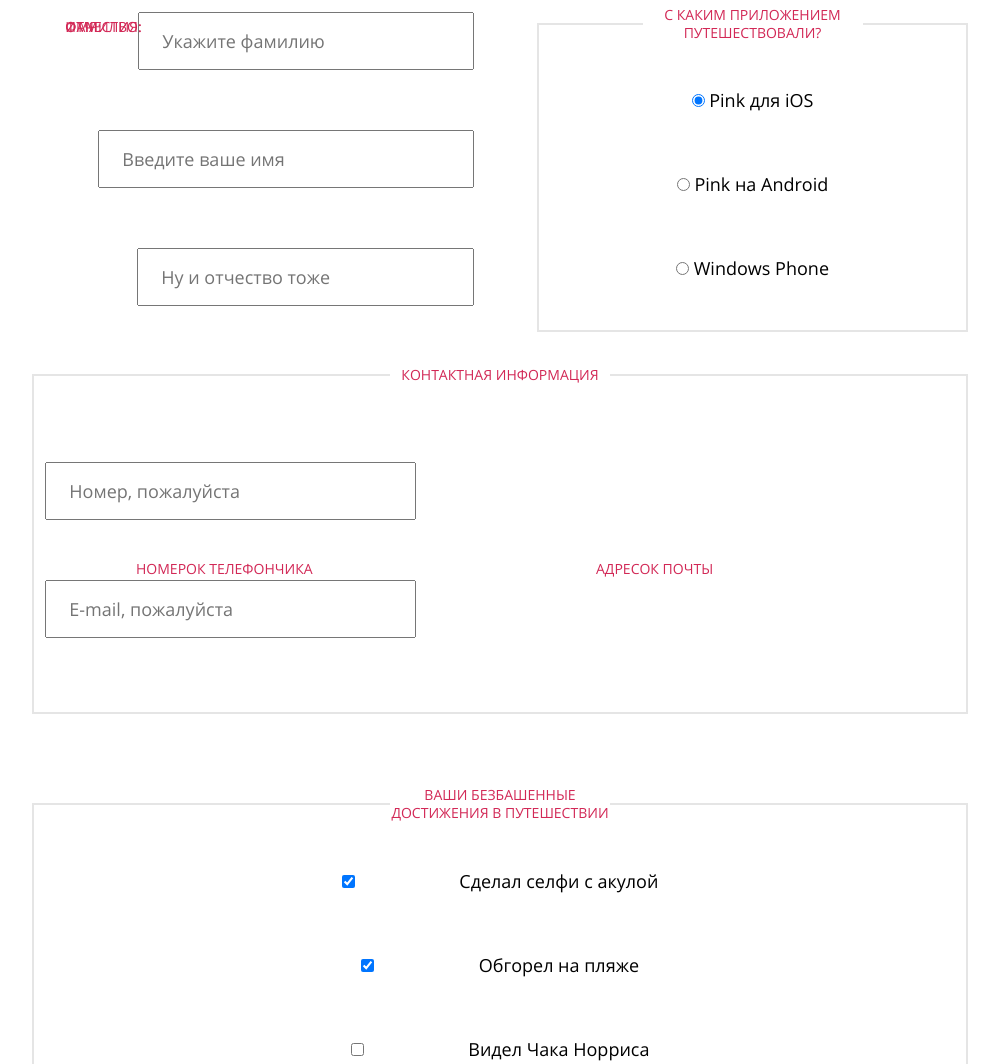
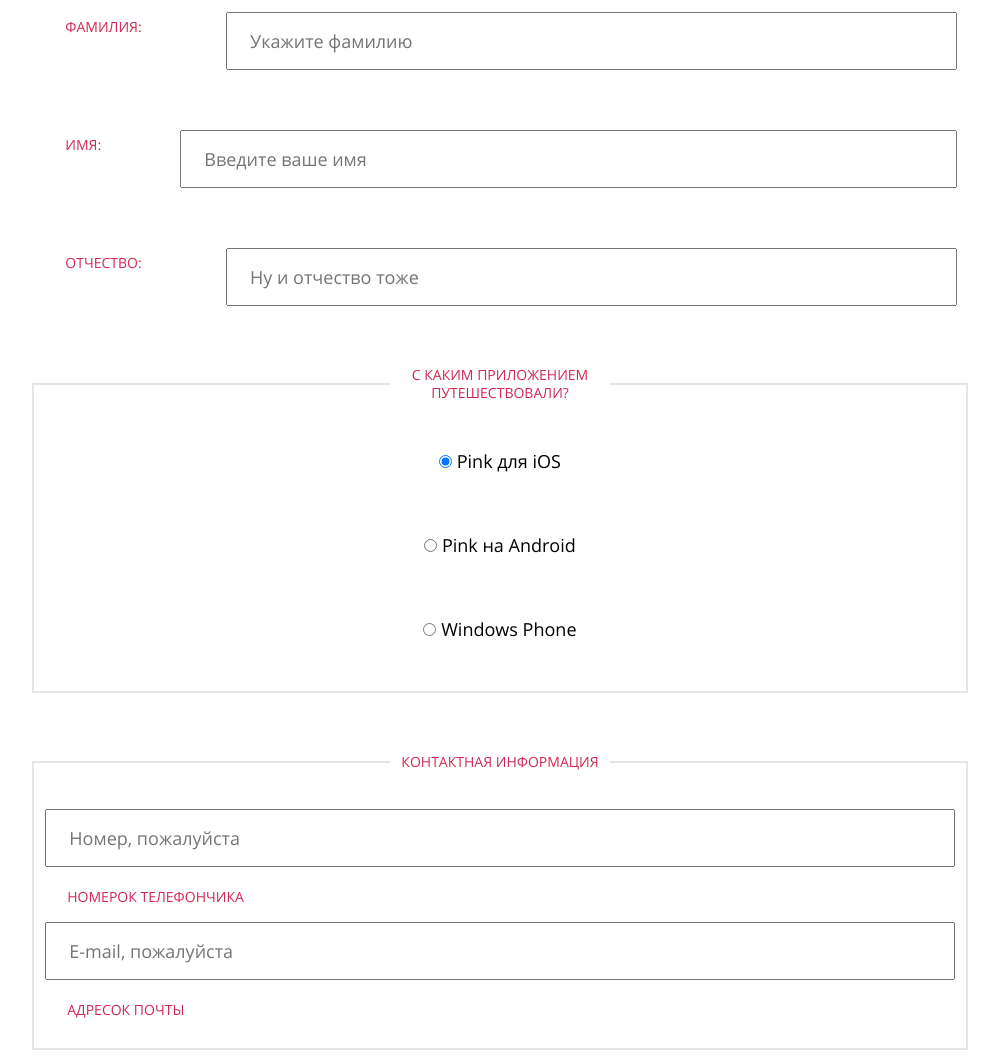
Before and after one commit to oksemonenko/pink, a website: page form.html in a window 1280 px wide. Shown: the part 640-1704 px from the top of the page, without its empty margins (140-1139 px from the left). Drawn offline with nearby package versions, Linux system fonts and the light colour scheme; files that its build step writes are made by us from their sources; files whose address does not match are found by name.

Commit message:
:sparkles:  :construction:  Верстка планшетной версии формы на флексбоксах

```diff
--- a/form.html
+++ b/form.html
@@ -33,12 +33,18 @@
       <form class="contest-form">
         <fieldset class="contest-form__personality">
           <legend class="contest-form__title  visually-hidden">Персональные данные</legend>
+          <div class="contest-form__question">
             <label for="surname">Фамилия:</label>
             <input class="contest-form__text" type="text" id="surname" placeholder="Укажите фамилию">
+          </div>
+          <div class="contest-form__question">
             <label for="surname">Имя:</label>
             <input class="contest-form__text" type="text" id="name" placeholder="Введите ваше имя">
+          </div>
+          <div class="contest-form__question">
             <label for="surname">Отчество:</label>
             <input class="contest-form__text" type="text" id="patronymic" placeholder="Ну и отчество тоже">
+          </div>
         </fieldset>
         <fieldset class="contest-form__achievements">
           <legend class="contest-form__title">Ваши безбашенные достижения в путешествии</legend>
@@ -69,10 +75,12 @@
         </fieldset>
         <fieldset class="contest-form__contacts">
           <legend class="contest-form__title">Контактная информация</legend>
+          <div class="contest-form__contacts-flex">
             <label for="telephone">Номерок телефончика</label>
             <input class="contest-form__tel" type="tel" id="telephone" placeholder="Номер, пожалуйста">
             <label for="telephone">Адресок почты</label>
             <input class="contest-form__email" type="email" id="email" placeholder="E-mail, пожалуйста">
+          </div>
         </fieldset>
         <fieldset class="contest-form__app">
           <legend class="contest-form__title">С каким приложением путешествовали?</legend>
@@ -94,8 +102,10 @@
           <label for="emotions">Опишите свои эмоции</label>
           <textarea class="contest-form__textarea" name="emotions" id="emotions" rows="7" placeholder="Можно прям в красках, не стесняясь в выражениях"></textarea>
         </fieldset>
+        <div class="contest-form__controls">
           <input class="contest-form__btn" type="submit" value="Отправить форму">
           <p class="contest-form__note"><sup>*</sup> — обязательные <span class="contest-form__note-text">для заполнения</span> поля</p>
+        </div>
       </form>
     </main>
     <footer class="page-footer  page-footer--inner-page">
--- a/sass/blocks/contest-form.scss
+++ b/sass/blocks/contest-form.scss
@@ -149,10 +149,10 @@
 }
 
 @media #{$tablet-width} {
-  .contest-form {
-    @include clearfix;
-    position: relative;
-  }
+  //.contest-form {
+  //  //@include clearfix;
+  //  //position: relative;
+  //}
 
   .contest-form fieldset {
     margin-bottom: 60px;
@@ -182,152 +182,217 @@
     background: $body-bg;
   }
 
-  .contest-form__personality {
-    position: relative;
-    padding-bottom: 340px;
-  }
-
-  .contest-form__personality input {
-    margin-right: 0;
-    margin-left: auto;
+  .contest-form__question {
+    display: flex;
+    justify-content: space-between;
     margin-bottom: 60px;
   }
 
-  .contest-form__personality label {
-    position: absolute;
+  .contest-form__question:last-child {
+    margin-bottom: 0;
   }
 
-  .contest-form__personality label {
-    margin-right: 15px;
+  .contest-form__personality {
+    padding-bottom: 0;
   }
 
-  .contest-form__text:nth-of-type(1) {
-    width: 500px;
+  .contest-form__question:nth-of-type(1) .contest-form__text,
+  .contest-form__question:nth-of-type(3) .contest-form__text {
+    width: 80%;
   }
 
-  .contest-form__text:nth-of-type(2) {
-    width: 540px;
+  .contest-form__question:nth-of-type(2) .contest-form__text {
+    width: 85%;
   }
 
-  .contest-form__text:nth-of-type(3) {
-    width: 500px;
+  .contest-form__personality {
+    order: 0;
+  }
+
+  .contest-form__achievements {
+    order: 3;
   }
 
   .contest-form__contacts {
-    position: absolute;
-    top: 620px;
-    width: 616px;
-    box-sizing: border-box;
-  }
-
-  .contest-form__contacts label {
-    position: absolute;
-    top: 130px;
-    left: 80px;
-  }
-
-  .contest-form__contacts label:nth-of-type(2) {
-    position: absolute;
-    top: 220px;
-    left: 80px;
-  }
-
-  .contest-form__contacts input {
-    width: 496px;
-    margin-bottom: 60px;
-  }
-
-  .contest-form__contacts input:last-child {
-    margin-bottom: 60px;
-  }
-
-  .contest-form__textarea {
-    width: 496px;
-  }
-
-  .contest-form__btn {
-    float: left;
-  }
-
-  .contest-form__note {
-    float: right;
+    order: 2;
   }
 
   .contest-form__app {
-    position: absolute;
-    top: 290px;
-    width: 616px;
-    box-sizing: border-box;
+    order: 1;
   }
 
-  .contest-form__achievements {
-    margin-top: 400px;
+  .contest-form__emotions {
+    order: 4;
   }
+
+  .contest-form__controls {
+    order: 5;
+    display: flex;
+    justify-content: space-between;
+  }
+
+  .contest-form__contacts .contest-form__title {
+    margin-bottom: 0;
+  }
+
+  .contest-form__contacts-flex {
+    display: flex;
+    flex-direction: column;
+  }
+
+  .contest-form__tel {
+    order: 0;
+  }
+
+  .contest-form__contacts-flex label:first-of-type {
+    order: 1;
+  }
+
+  .contest-form__email {
+    order: 2;
+  }
+
+  .contest-form__contacts-flex label:last-of-type {
+    order: 3;
+  }
+
+  .contest-form__contacts input,
+  .contest-form__contacts input:last-child {
+    margin-bottom: 15px;
+  }
+
+  //
+  //.contest-form__personality input {
+  //  margin-right: 0;
+  //  margin-left: auto;
+  //  margin-bottom: 60px;
+  //}
+  //
+  //.contest-form__personality label {
+  //  //position: absolute;
+  //}
+  //
+  //.contest-form__personality label {
+  //  margin-right: 15px;
+  //}
+  //
+
+  //
+  //.contest-form__contacts {
+  //  //position: absolute;
+  //  //top: 620px;
+  //  width: 616px;
+  //  box-sizing: border-box;
+  //}
+  //
+  //.contest-form__contacts label {
+  //  //position: absolute;
+  //  //top: 130px;
+  //  //left: 80px;
+  //}
+  //
+  //.contest-form__contacts label:nth-of-type(2) {
+  //  //position: absolute;
+  //  //top: 220px;
+  //  //left: 80px;
+  //}
+  //
+  //.contest-form__contacts input {
+  //  width: 496px;
+  //  margin-bottom: 60px;
+  //}
+  //
+  //.contest-form__contacts input:last-child {
+  //  margin-bottom: 60px;
+  //}
+  //
+  //.contest-form__textarea {
+  //  width: 496px;
+  //}
+  //
+  //.contest-form__btn {
+  //  float: left;
+  //}
+  //
+  //.contest-form__note {
+  //  float: right;
+  //}
+  //
+  //.contest-form__app {
+  //  //position: absolute;
+  //  //top: 290px;
+  //  width: 616px;
+  //  box-sizing: border-box;
+  //}
+  //
+  //.contest-form__achievements {
+  //  margin-top: 400px;
+  //}
 }
 
 @media #{$desktop-width} {
-  .contest-form__personality,
-  .contest-form__app {
-    width: 431px;
-  }
-
-  .contest-form__app {
-    top: 0;
-    right: 0;
-  }
-
-  .contest-form__personality {
-    padding-bottom: 60px;
-  }
-
-  .contest-form__text:nth-of-type(1) {
-    width: 336px;
-  }
-
-  .contest-form__text:nth-of-type(2) {
-    width: 376px;
-  }
-
-  .contest-form__text:nth-of-type(3) {
-    width: 337px;
-  }
-
-  .contest-form__contacts {
-    top: 360px;
-    width: 936px;
-  }
-
-  .contest-form__contacts input {
-    display: inline-block;
-    vertical-align: top;
-    width: 371px;
-    margin-right: 70px;
-  }
-
-  .contest-form__contacts input:last-child {
-    margin-right: 0;
-  }
-
-  .contest-form__contacts label:nth-of-type(2) {
-    top: 130px;
-    left: 540px;
-  }
-
-  .contest-form__achievements {
-    margin-top: 360px;
-  }
-
-  .contest-form__achievements label {
-    display: inline-block;
-    vertical-align: top;
-    padding-left: 100px;
-  }
-
-  .contest-form__textarea {
-    width: 816px;
-  }
-
-  .contest-form__note-text {
-    display: inline;
-  }
+  //.contest-form__personality,
+  //.contest-form__app {
+  //  width: 431px;
+  //}
+  //
+  //.contest-form__app {
+  //  top: 0;
+  //  right: 0;
+  //}
+  //
+  //.contest-form__personality {
+  //  padding-bottom: 60px;
+  //}
+  //
+  //.contest-form__text:nth-of-type(1) {
+  //  width: 336px;
+  //}
+  //
+  //.contest-form__text:nth-of-type(2) {
+  //  width: 376px;
+  //}
+  //
+  //.contest-form__text:nth-of-type(3) {
+  //  width: 337px;
+  //}
+  //
+  //.contest-form__contacts {
+  //  top: 360px;
+  //  width: 936px;
+  //}
+  //
+  //.contest-form__contacts input {
+  //  display: inline-block;
+  //  vertical-align: top;
+  //  width: 371px;
+  //  margin-right: 70px;
+  //}
+  //
+  //.contest-form__contacts input:last-child {
+  //  margin-right: 0;
+  //}
+  //
+  //.contest-form__contacts label:nth-of-type(2) {
+  //  top: 130px;
+  //  left: 540px;
+  //}
+  //
+  //.contest-form__achievements {
+  //  margin-top: 360px;
+  //}
+  //
+  //.contest-form__achievements label {
+  //  display: inline-block;
+  //  vertical-align: top;
+  //  padding-left: 100px;
+  //}
+  //
+  //.contest-form__textarea {
+  //  width: 816px;
+  //}
+  //
+  //.contest-form__note-text {
+  //  display: inline;
+  //}
 }
--- a/sass/blocks/contest.scss
+++ b/sass/blocks/contest.scss
@@ -25,7 +25,7 @@
 
 @media #{$tablet-width} {
   .contest {
-    @include container;
+    @include container-fluid;
     padding-top: 80px;
   }
   .contest__title {
```
Lines whose indentation alone changed are shown as unchanged.
